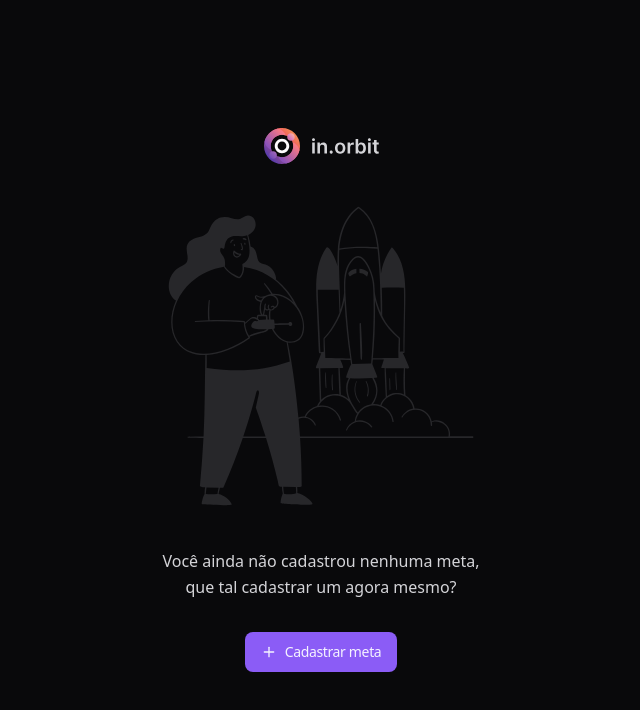
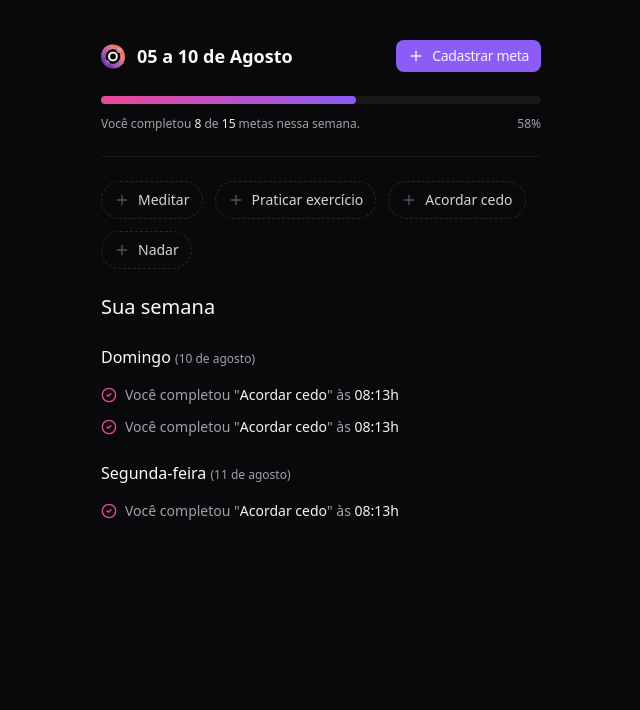
Before and after one commit to aledosreis/nlw-pocket-js-fullstack, a React (Vite) app in the folder web/: page / in a window 1280 px wide. Shown: the top 710 px of the page, without its empty margins (319-959 px from the left). Built offline with nearby package versions, Linux system fonts and the light colour scheme.

Commit message:
create summary component

```diff
--- a/web/src/app.tsx
+++ b/web/src/app.tsx
@@ -1,11 +1,13 @@
 import { Dialog } from './components/ui/dialog'
 import { CreateGoal } from './components/create-goal'
-import { EmptyGoals } from './components/empty-goals'
+import { Summary } from './components/summary'
+// import { EmptyGoals } from './components/empty-goals'
 
 export function App() {
   return (
     <Dialog>
-      <EmptyGoals />
+      {/* <EmptyGoals /> */}
+      <Summary />
 
       <CreateGoal />
     </Dialog>
--- /dev/null
+++ b/web/src/components/in-orbit-icon.tsx
@@ -0,0 +1,96 @@
+export function InOrbitIcon() {
+  return (
+    <svg
+      width={24}
+      height={25}
+      viewBox="0 0 24 25"
+      fill="none"
+      xmlns="http://www.w3.org/2000/svg"
+    >
+      <title>in.orbit</title>
+      <path
+        d="M12 .5c-.936 0-1.847.107-2.72.31A12.016 12.016 0 00.31 9.78C.107 10.652 0 11.563 0 12.5c0 6.627 5.373 12 12 12 .936 0 1.847-.107 2.72-.31a12.017 12.017 0 008.97-8.968c.203-.875.31-1.786.31-2.722 0-6.627-5.373-12-12-12zm0 19.515a7.494 7.494 0 01-2.524-.435 7.535 7.535 0 01-4.556-4.555A7.515 7.515 0 1119.515 12.5 7.515 7.515 0 0112 20.015z"
+        fill="url(#paint0_linear_84_261)"
+      />
+      <path
+        d="M12 7.657a4.844 4.844 0 100 9.687 4.844 4.844 0 000-9.687zm0 7.772a2.929 2.929 0 110-5.858 2.929 2.929 0 010 5.858z"
+        fill="#FEFCFE"
+      />
+      <path
+        d="M14.524 5.42a7.515 7.515 0 00-9.604 9.605 7.423 7.423 0 01-2.63-1.702A7.408 7.408 0 01.31 9.78 12.016 12.016 0 019.28.81a7.409 7.409 0 013.543 1.98 7.423 7.423 0 011.701 2.63z"
+        fill="url(#paint1_linear_84_261)"
+      />
+      <path
+        d="M23.69 15.221a12.016 12.016 0 01-8.97 8.969 7.408 7.408 0 01-3.543-1.98 7.427 7.427 0 01-1.701-2.63 7.515 7.515 0 009.605-9.605c.958.362 1.857.93 2.629 1.702a7.41 7.41 0 011.98 3.544z"
+        fill="url(#paint2_linear_84_261)"
+      />
+      <path
+        d="M6.064 20.948a2.511 2.511 0 100-5.023 2.511 2.511 0 000 5.023z"
+        fill="url(#paint3_linear_84_261)"
+      />
+      <path
+        d="M17.958 9.054a2.511 2.511 0 100-5.023 2.511 2.511 0 000 5.023z"
+        fill="url(#paint4_linear_84_261)"
+      />
+      <defs>
+        <linearGradient
+          id="paint0_linear_84_261"
+          x1={20.3704}
+          y1={4.59058}
+          x2={3.89023}
+          y2={20.1635}
+          gradientUnits="userSpaceOnUse"
+        >
+          <stop stopColor="#F38856" />
+          <stop offset={0.23} stopColor="#F0625C" />
+          <stop offset={1} stopColor="#5C3DAB" />
+        </linearGradient>
+        <linearGradient
+          id="paint1_linear_84_261"
+          x1={11.2405}
+          y1={2.53429}
+          x2={1.86657}
+          y2={11.8578}
+          gradientUnits="userSpaceOnUse"
+        >
+          <stop stopColor="#F67986" />
+          <stop offset={1} stopColor="#8951BA" />
+        </linearGradient>
+        <linearGradient
+          id="paint2_linear_84_261"
+          x1={21.9616}
+          y1={13.3129}
+          x2={12.5877}
+          y2={22.6369}
+          gradientUnits="userSpaceOnUse"
+        >
+          <stop stopColor="#F67986" />
+          <stop offset={1} stopColor="#8951BA" />
+        </linearGradient>
+        <linearGradient
+          id="paint3_linear_84_261"
+          x1={7.89781}
+          y1={16.7204}
+          x2={4.23025}
+          y2={20.1519}
+          gradientUnits="userSpaceOnUse"
+        >
+          <stop stopColor="#A267B9" />
+          <stop offset={1} stopColor="#704BB4" />
+        </linearGradient>
+        <linearGradient
+          id="paint4_linear_84_261"
+          x1={19.4846}
+          y1={5.11331}
+          x2={16.9808}
+          y2={7.45646}
+          gradientUnits="userSpaceOnUse"
+        >
+          <stop stopColor="#F7A8A5" />
+          <stop offset={0.97} stopColor="#D074C4" />
+          <stop offset={1} stopColor="#CF76A9" />
+        </linearGradient>
+      </defs>
+    </svg>
+  )
+}
--- /dev/null
+++ b/web/src/components/summary.tsx
@@ -0,0 +1,114 @@
+import { CheckCircle2, Plus } from 'lucide-react'
+import { DialogTrigger } from './ui/dialog'
+import { Button } from './ui/button'
+import { InOrbitIcon } from './in-orbit-icon'
+import { Progress, ProgressIndicator } from './ui/progress-bar'
+import { Separator } from './ui/separator'
+import { OutlineButton } from './ui/outline-button'
+
+export function Summary() {
+  return (
+    <div className="py-10 max-w-[480px] px-5 mx-auto flex flex-col gap-6">
+      <div className="flex items-center justify-between">
+        <div className="flex items-center gap-3">
+          <InOrbitIcon />
+          <span className="text-lg font-semibold">05 a 10 de Agosto</span>
+        </div>
+
+        <DialogTrigger asChild>
+          <Button size="sm">
+            <Plus className="size-4" />
+            Cadastrar meta
+          </Button>
+        </DialogTrigger>
+      </div>
+
+      <div className="flex flex-col gap-3">
+        <Progress value={8} max={15}>
+          <ProgressIndicator style={{ width: '58%' }} />
+        </Progress>
+
+        <div className="flex items-center justify-between text-xs text-zinc-400">
+          <span>
+            Você completou <span className="text-zinc-100">8</span> de{' '}
+            <span className="text-zinc-100">15</span> metas nessa semana.
+          </span>
+          <span>58%</span>
+        </div>
+      </div>
+
+      <Separator />
+
+      <div className="flex flex-wrap gap-3">
+        <OutlineButton>
+          <Plus className="size-4 text-zinc-600" />
+          Meditar
+        </OutlineButton>
+
+        <OutlineButton>
+          <Plus className="size-4 text-zinc-600" />
+          Praticar exercício
+        </OutlineButton>
+
+        <OutlineButton>
+          <Plus className="size-4 text-zinc-600" />
+          Acordar cedo
+        </OutlineButton>
+
+        <OutlineButton>
+          <Plus className="size-4 text-zinc-600" />
+          Nadar
+        </OutlineButton>
+      </div>
+
+      <div className="flex flex-col gap-6">
+        <h2 className="text-xl font-medium">Sua semana</h2>
+
+        <div className="flex flex-col gap-4">
+          <h3 className="font-medium">
+            Domingo{' '}
+            <span className="text-zinc-400 text-xs">(10 de agosto)</span>
+          </h3>
+
+          <ul className="flex flex-col gap-3">
+            <li className="flex items-center gap-2">
+              <CheckCircle2 className="size-4 text-pink-500" />
+              <span className="text-sm text-zinc-400">
+                Você completou "
+                <span className="text-zinc-100 font-medium">Acordar cedo</span>"
+                às <span className="text-zinc-100 font-medium">08:13h</span>
+              </span>
+            </li>
+
+            <li className="flex items-center gap-2">
+              <CheckCircle2 className="size-4 text-pink-500" />
+              <span className="text-sm text-zinc-400">
+                Você completou "
+                <span className="text-zinc-100 font-medium">Acordar cedo</span>"
+                às <span className="text-zinc-100 font-medium">08:13h</span>
+              </span>
+            </li>
+          </ul>
+        </div>
+
+        <div className="flex flex-col gap-4">
+          <h3 className="font-medium">
+            Segunda-feira{' '}
+            <span className="text-zinc-400 text-xs">(11 de agosto)</span>
+          </h3>
+
+          <ul className="flex flex-col gap-3">
+            <li className="flex items-center gap-2">
+              <CheckCircle2 className="size-4 text-pink-500" />
+              <span className="text-sm text-zinc-400">
+                Você completou "
+                <span className="text-zinc-100 font-medium">Acordar cedo</span>"
+                às <span className="text-zinc-100 font-medium">08:13h</span>
+              </span>
+            </li>
+          </ul>
+        </div>
+      </div>
+    </div>
+  )
+}
```
